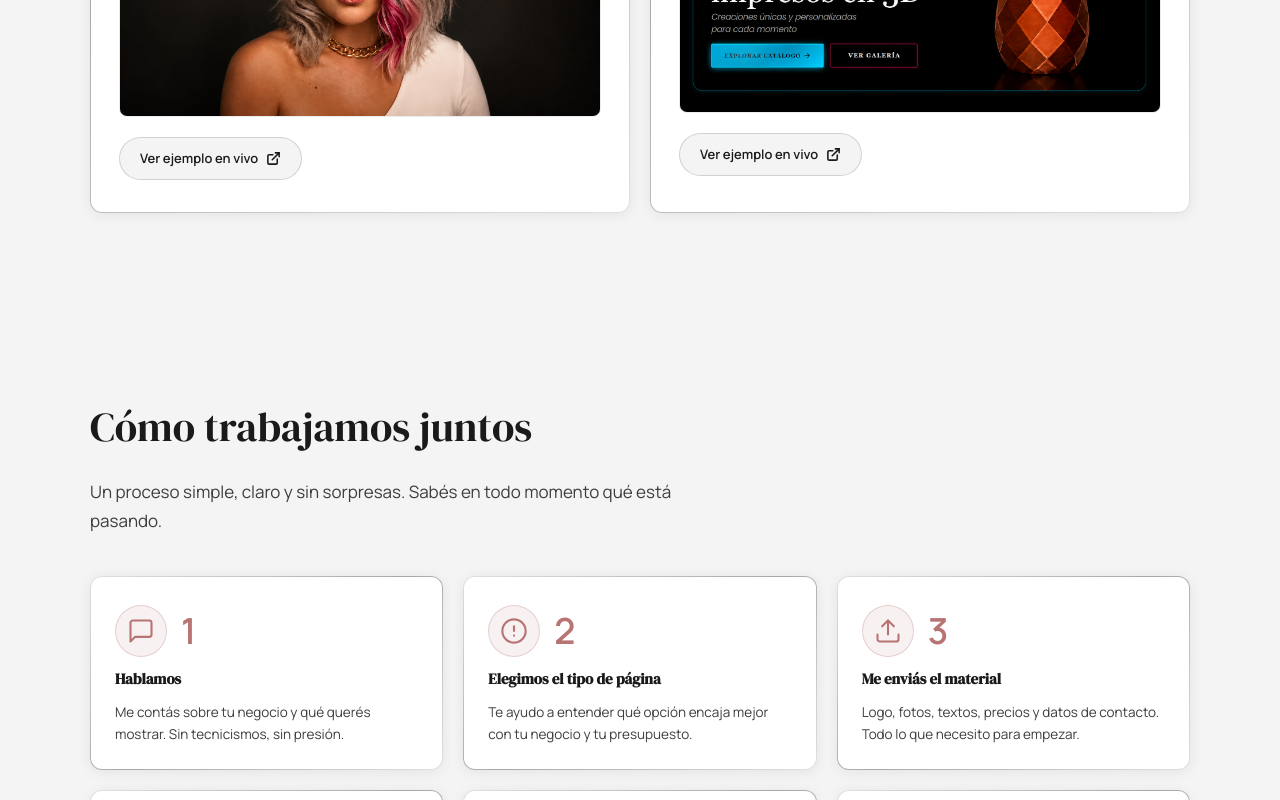
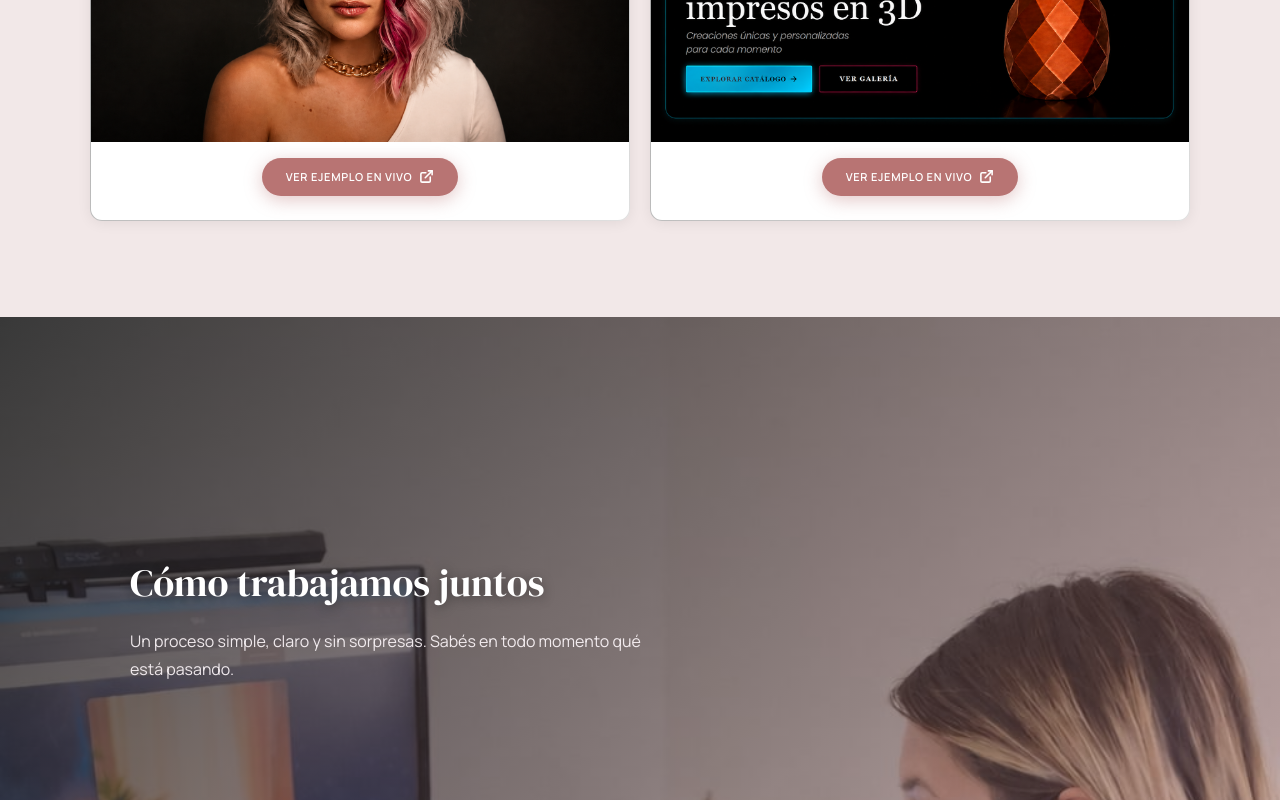
Before and after one commit to PACZKONATASHA/web-paczko, a React (Vite) app: page / in a window 1280 px wide. Shown: the part 2560-3360 px from the top of the page. Built offline with nearby package versions, Linux system fonts and the light colour scheme.

Commit message:
cambie la targetas y la seccion como trabajamos

```diff
--- a/src/App.css
+++ b/src/App.css
@@ -839,7 +839,7 @@ img { display: block; max-width: 100%; }
 
 /* ====== SECTIONS ====== */
 .sectionWhite {
-  background: var(--bg-soft);
+  background: var(--blush);
   padding: 96px 40px;
 }
 
@@ -1426,6 +1426,83 @@ img { display: block; max-width: 100%; }
   color: #F0C0D8;
   margin: 0;
   font-weight: 500;
+}
+
+/* ====== COMO TRABAJAMOS BANNER ====== */
+.comoTrabajoBanner {
+  position: relative;
+  display: grid;
+  overflow: hidden;
+}
+
+.comoTrabajoBannerBg {
+  grid-area: 1 / 1;
+  width: 100%;
+  display: block;
+  object-fit: cover;
+  object-position: center top;
+  max-height: 600px;
+  min-height: 320px;
+}
+
+.comoTrabajoBannerOverlay,
+.comoTrabajoBannerContent {
+  grid-area: 1 / 1;
+}
+
+.comoTrabajoBannerOverlay {
+  position: absolute;
+  inset: 0;
+  background: linear-gradient(
+    135deg,
+    rgba(26, 26, 26, 0.82) 0%,
+    rgba(184, 116, 115, 0.32) 100%
+  );
+}
+
+.comoTrabajoBannerContent {
+  position: relative;
+  z-index: 1;
+  width: 100%;
+  max-width: var(--max);
+  margin: 0 auto;
+  padding: 60px 40px;
+  align-self: center;
+  opacity: 0;
+  transform: translateY(24px);
+  transition: opacity 0.7s ease, transform 0.7s ease;
+}
+
+.comoTrabajoBannerContent.animate-in {
+  opacity: 1;
+  transform: translateY(0);
+}
+
+.comoTrabajoBannerTitle {
+  font-family: 'DM Serif Display', Georgia, serif;
+  font-size: clamp(28px, 3vw, 46px);
+  color: #fff;
+  margin: 0 0 14px;
+  text-shadow: 0 2px 12px rgba(0,0,0,0.4);
+}
+
+.comoTrabajoBannerText {
+  font-size: 16px;
+  color: rgba(255, 248, 252, 0.90);
+  max-width: 520px;
+  margin: 0;
+  line-height: 1.7;
+}
+
+.comoTrabajoBody {
+  background: var(--blush);
+  padding: 80px 40px;
+}
+
+@media (max-width: 768px) {
+  .comoTrabajoBannerBg { max-height: 420px; min-height: 220px; }
+  .comoTrabajoBannerContent { padding: 48px 20px; }
+  .comoTrabajoBody { padding: 56px 20px; }
 }
 
 .contactBody {
@@ -1668,10 +1745,15 @@ img { display: block; max-width: 100%; }
               linear-gradient(145deg, #E0E0E0 0%, #A8A8A8 50%, #E0E0E0 100%) border-box;
   border: 1px solid transparent;
   border-radius: var(--radius);
-  padding: 32px 28px;
+  padding: 0;
   position: relative;
+  overflow: hidden;
   box-shadow: 0 2px 14px rgba(0, 0, 0, 0.07);
   transition: box-shadow var(--transition-medium), transform var(--transition-medium), background var(--transition-medium);
+}
+
+.tipoCardBody {
+  padding: 32px 28px 20px;
 }
 
 .tipoCard:hover {
@@ -1758,38 +1840,52 @@ img { display: block; max-width: 100%; }
   width: 100%;
   height: auto;
   display: block;
-  border-radius: 8px;
-  border: 1px solid var(--border-light);
-  margin-top: 20px;
   object-fit: cover;
+  border-top: 1px solid var(--border-light);
+}
+
+.tipoCardFooter {
+  padding: 16px 28px 24px;
+  display: flex;
+  justify-content: center;
 }
 
 .tipoCardLink {
-  display: inline-flex;
-  align-items: center;
-  gap: 8px;
-  margin-top: 20px;
-  font-size: 13px;
-  font-weight: 600;
-  color: var(--text-primary);
-  background: var(--bg-soft);
-  border: 1.5px solid var(--border);
+  display: flex;
+  align-items: center;
+  justify-content: center;
+  gap: 7px;
+  margin: 0;
+  font-size: 11px;
+  font-weight: 700;
+  letter-spacing: 0.06em;
+  text-transform: uppercase;
+  color: #fff;
+  background: var(--pink);
+  border: none;
   border-radius: 100px;
-  padding: 10px 20px;
+  padding: 10px 24px;
   text-decoration: none;
   transition: all var(--transition-fast);
-  align-self: flex-start;
+  box-shadow: 0 4px 18px rgba(184,116,115,0.40);
+  align-self: center;
+  width: fit-content;
 }
 
 .tipoCardLink:hover {
-  background: var(--text-primary);
-  border-color: var(--text-primary);
+  background: var(--pink-dark);
   color: #fff;
+  transform: translateY(-2px);
+  box-shadow: 0 7px 24px rgba(184,116,115,0.55);
 }
 
 .tipoCard {
   display: flex;
   flex-direction: column;
+}
+
+.tipoCardBody {
+  flex: 1;
 }
 
 /* ====== TABLA COMPARATIVA ====== */
--- a/src/App.jsx
+++ b/src/App.jsx
@@ -199,6 +199,7 @@ function TiposDeWeb() {
         <div className="tiposGrid">
           {tipos.map((tipo, i) => (
             <div className={`tipoCard card-3d ${isVisible ? 'card-visible' : ''}`} key={i} style={{ transitionDelay: `${i * 0.12}s` }}>
+              <div className="tipoCardBody">
                 <span className="tipoNumero">{tipo.numero}</span>
                 <h3 className="tipoCardTitle">{tipo.titulo}</h3>
                 <p className="tipoCardDesc">{tipo.descripcion}</p>
@@ -212,10 +213,12 @@ function TiposDeWeb() {
                     {tipo.incluye.map((item, j) => <li key={j}>{item}</li>)}
                   </ul>
                 </div>
+              </div>
               {tipo.imagen && (
                 <img className="tipoCardImg" src={tipo.imagen} alt={`Vista previa: ${tipo.titulo}`} />
               )}
               {tipo.link && (
+                <div className="tipoCardFooter">
                   <a className="tipoCardLink" href={tipo.link} target="_blank" rel="noopener noreferrer">
                     Ver ejemplo en vivo
                     <svg width="15" height="15" viewBox="0 0 24 24" fill="none" stroke="currentColor" strokeWidth="2.5" strokeLinecap="round" strokeLinejoin="round">
@@ -224,6 +227,7 @@ function TiposDeWeb() {
                       <line x1="10" y1="14" x2="21" y2="3"/>
                     </svg>
                   </a>
+                </div>
               )}
             </div>
           ))}
@@ -287,6 +291,24 @@ function TablaComparativa() {
         </div>
       </div>
     </section>
+  )
+}
+
+function ComoTrabajoBanner() {
+  const [loaded, setLoaded] = useState(false)
+  useEffect(() => {
+    const t = setTimeout(() => setLoaded(true), 100)
+    return () => clearTimeout(t)
+  }, [])
+  return (
+    <div className="comoTrabajoBanner">
+      <img src="/img/foto.2.jpeg" alt="Natasha trabajando" className="comoTrabajoBannerBg" />
+      <div className="comoTrabajoBannerOverlay"></div>
+      <div className={`comoTrabajoBannerContent ${loaded ? 'animate-in' : ''}`}>
+        <h2 className="comoTrabajoBannerTitle">Cómo trabajamos juntos</h2>
+        <p className="comoTrabajoBannerText">Un proceso simple, claro y sin sorpresas. Sabés en todo momento qué está pasando.</p>
+      </div>
+    </div>
   )
 }
 
@@ -364,10 +386,10 @@ function ComoTrabajo() {
   ]
 
   return (
-    <section className="sectionWhite" id="como-trabajo" ref={ref}>
+    <section id="como-trabajo" ref={ref}>
+      <ComoTrabajoBanner />
+      <div className="comoTrabajoBody">
         <div className={`container ${isVisible ? 'animate-section' : ''}`}>
-        <h2 className="section-title-animated">Cómo trabajamos juntos</h2>
-        <p className="sectionLead animate-fade-up delay-1">Un proceso simple, claro y sin sorpresas. Sabés en todo momento qué está pasando.</p>
           <div className="procesoFlow">
             {pasos.map((paso, i) => (
               <div
@@ -385,6 +407,7 @@ function ComoTrabajo() {
                 <p className="procesoDetalle">{paso.detalle}</p>
               </div>
             ))}
+          </div>
         </div>
       </div>
     </section>
```
Lines whose indentation alone changed are shown as unchanged.
